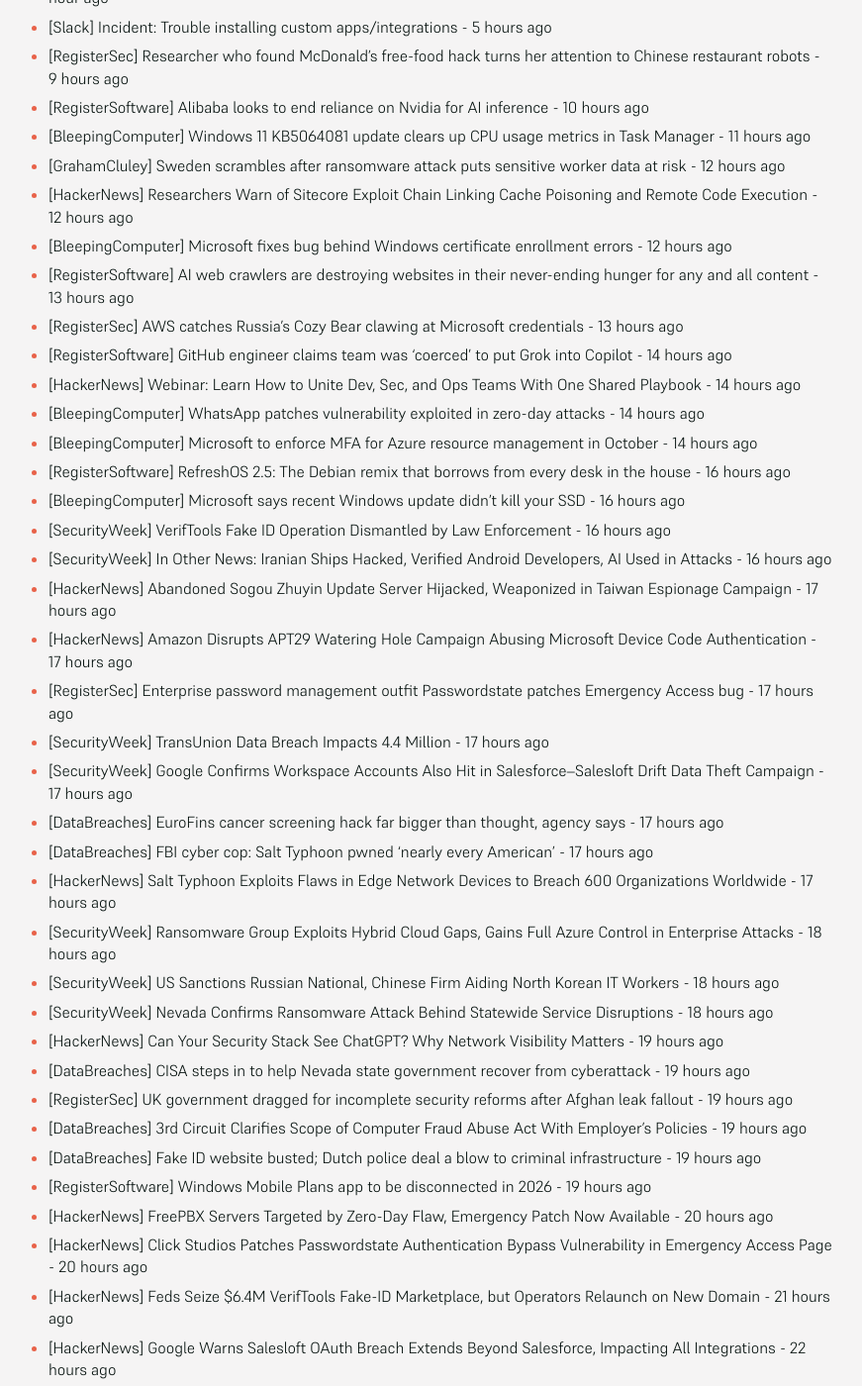
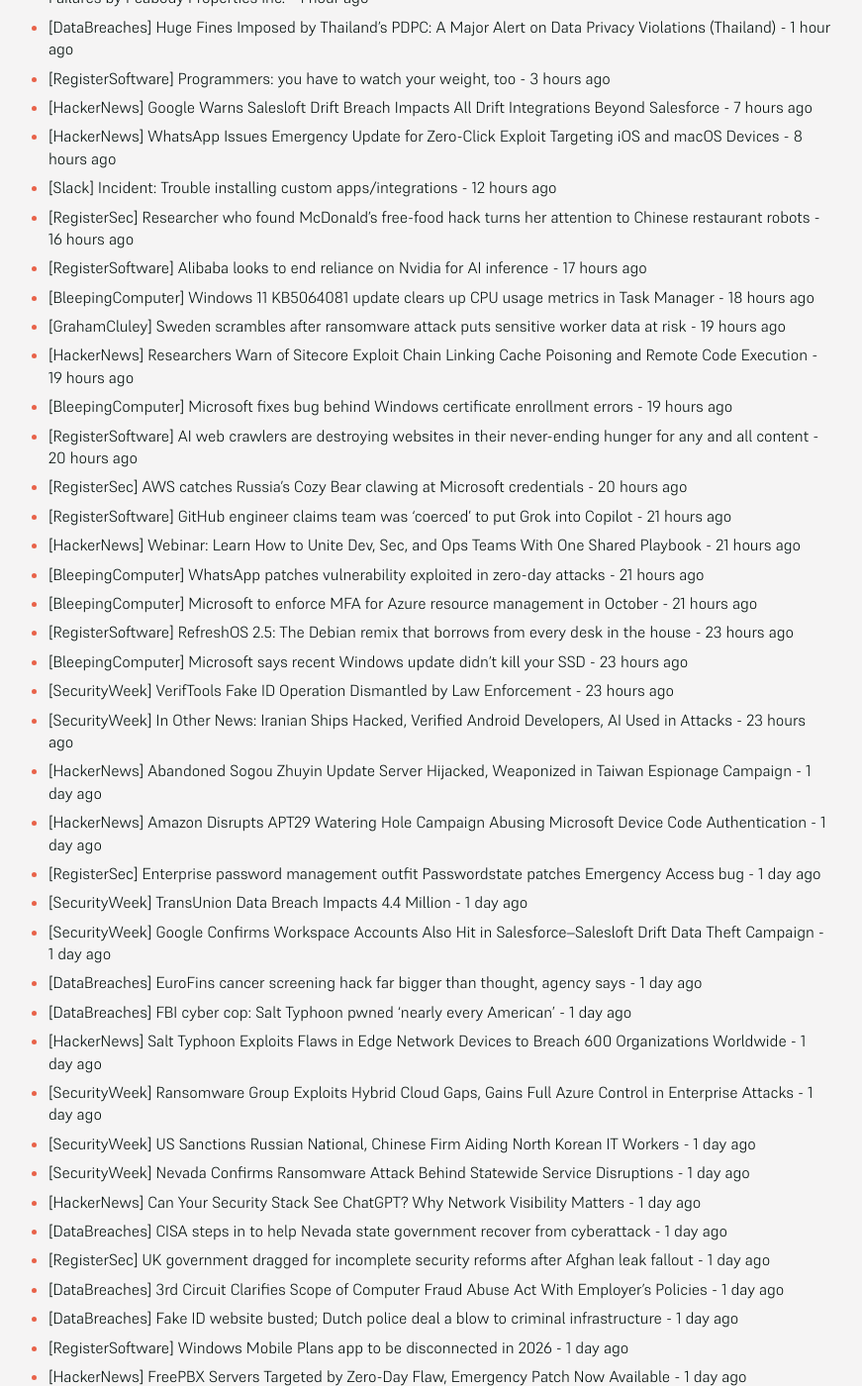
Before and after one commit to SecOpsNews/news, a Jekyll site: the page built from index.md, in a window 1280 px wide and 1400 px high, scrolled down 362 px. Shown: the whole window at 99% size, without its empty margins (215-1086 px from the left). Built offline with Jekyll 4.4.1, drawn with Linux system fonts in a browser that asks for light colours; some of the changed text lies outside the part shown.

Commit message:
New Feed

```diff
--- a/index.md
+++ b/index.md
@@ -9,46 +9,50 @@ description: Latest Updates
 
 <!-- SecOps start -->
 
-- [HackerNews] Google Warns Salesloft Drift Breach Impacts All Drift Integrations Beyond Salesforce - 48 minutes ago
-- [HackerNews] WhatsApp Issues Emergency Update for Zero-Click Exploit Targeting iOS and macOS Devices - 1 hour ago
-- [Slack] Incident: Trouble installing custom apps/integrations - 5 hours ago
-- [RegisterSec] Researcher who found McDonald's free-food hack turns her attention to Chinese restaurant robots - 9 hours ago
-- [RegisterSoftware] Alibaba looks to end reliance on Nvidia for AI inference - 10 hours ago
-- [BleepingComputer] Windows 11 KB5064081 update clears up CPU usage metrics in Task Manager - 11 hours ago
-- [GrahamCluley] Sweden scrambles after ransomware attack puts sensitive worker data at risk - 12 hours ago
-- [HackerNews] Researchers Warn of Sitecore Exploit Chain Linking Cache Poisoning and Remote Code Execution - 12 hours ago
-- [BleepingComputer] Microsoft fixes bug behind Windows certificate enrollment errors - 12 hours ago
-- [RegisterSoftware] AI web crawlers are destroying websites in their never-ending hunger for any and all content - 13 hours ago
-- [RegisterSec] AWS catches Russia's Cozy Bear clawing at Microsoft credentials - 13 hours ago
-- [RegisterSoftware] GitHub engineer claims team was 'coerced' to put Grok into Copilot - 14 hours ago
-- [HackerNews] Webinar: Learn How to Unite Dev, Sec, and Ops Teams With One Shared Playbook - 14 hours ago
-- [BleepingComputer] WhatsApp patches vulnerability exploited in zero-day attacks - 14 hours ago
-- [BleepingComputer] Microsoft to enforce MFA for Azure resource management in October - 14 hours ago
-- [RegisterSoftware] RefreshOS 2.5: The Debian remix that borrows from every desk in the house - 16 hours ago
-- [BleepingComputer] Microsoft says recent Windows update didn't kill your SSD - 16 hours ago
-- [SecurityWeek] VerifTools Fake ID Operation Dismantled by Law Enforcement - 16 hours ago
-- [SecurityWeek] In Other News: Iranian Ships Hacked, Verified Android Developers, AI Used in Attacks - 16 hours ago
-- [HackerNews] Abandoned Sogou Zhuyin Update Server Hijacked, Weaponized in Taiwan Espionage Campaign - 17 hours ago
-- [HackerNews] Amazon Disrupts APT29 Watering Hole Campaign Abusing Microsoft Device Code Authentication - 17 hours ago
-- [RegisterSec] Enterprise password management outfit Passwordstate patches Emergency Access bug - 17 hours ago
-- [SecurityWeek] TransUnion Data Breach Impacts 4.4 Million - 17 hours ago
-- [SecurityWeek] Google Confirms Workspace Accounts Also Hit in Salesforce–Salesloft Drift Data Theft Campaign - 17 hours ago
-- [DataBreaches] EuroFins cancer screening hack far bigger than thought, agency says - 17 hours ago
-- [DataBreaches] FBI cyber cop: Salt Typhoon pwned ‘nearly every American’ - 17 hours ago
-- [HackerNews] Salt Typhoon Exploits Flaws in Edge Network Devices to Breach 600 Organizations Worldwide - 17 hours ago
-- [SecurityWeek] Ransomware Group Exploits Hybrid Cloud Gaps, Gains Full Azure Control in Enterprise Attacks - 18 hours ago
-- [SecurityWeek] US Sanctions Russian National, Chinese Firm Aiding North Korean IT Workers - 18 hours ago
-- [SecurityWeek] Nevada Confirms Ransomware Attack Behind Statewide Service Disruptions - 18 hours ago
-- [HackerNews] Can Your Security Stack See ChatGPT? Why Network Visibility Matters - 19 hours ago
-- [DataBreaches] CISA steps in to help Nevada state government recover from cyberattack - 19 hours ago
-- [RegisterSec] UK government dragged for incomplete security reforms after Afghan leak fallout - 19 hours ago
-- [DataBreaches] 3rd Circuit Clarifies Scope of Computer Fraud Abuse Act With Employer’s Policies - 19 hours ago
-- [DataBreaches] Fake ID website busted; Dutch police deal a blow to criminal infrastructure - 19 hours ago
-- [RegisterSoftware] Windows Mobile Plans app to be disconnected in 2026 - 19 hours ago
-- [HackerNews] FreePBX Servers Targeted by Zero-Day Flaw, Emergency Patch Now Available - 20 hours ago
-- [HackerNews] Click Studios Patches Passwordstate Authentication Bypass Vulnerability in Emergency Access Page - 20 hours ago
-- [HackerNews] Feds Seize $6.4M VerifTools Fake-ID Marketplace, but Operators Relaunch on New Domain - 21 hours ago
-- [HackerNews] Google Warns Salesloft OAuth Breach Extends Beyond Salesforce, Impacting All Integrations - 22 hours ago
+- [HackerNews] Attackers Abuse Velociraptor Forensic Tool to Deploy Visual Studio Code for C2 Tunneling - 39 minutes ago
+- [DataBreaches] Massachusetts AG Secures $795,000 Settlement for Alleged Data Security and Breach Notification Failures by Peabody Properties Inc. - 1 hour ago
+- [DataBreaches] Huge Fines Imposed by Thailand’s PDPC: A Major Alert on Data Privacy Violations (Thailand) - 1 hour ago
+- [RegisterSoftware] Programmers: you have to watch your weight, too - 3 hours ago
+- [HackerNews] Google Warns Salesloft Drift Breach Impacts All Drift Integrations Beyond Salesforce - 7 hours ago
+- [HackerNews] WhatsApp Issues Emergency Update for Zero-Click Exploit Targeting iOS and macOS Devices - 8 hours ago
+- [Slack] Incident: Trouble installing custom apps/integrations - 12 hours ago
+- [RegisterSec] Researcher who found McDonald's free-food hack turns her attention to Chinese restaurant robots - 16 hours ago
+- [RegisterSoftware] Alibaba looks to end reliance on Nvidia for AI inference - 17 hours ago
+- [BleepingComputer] Windows 11 KB5064081 update clears up CPU usage metrics in Task Manager - 18 hours ago
+- [GrahamCluley] Sweden scrambles after ransomware attack puts sensitive worker data at risk - 19 hours ago
+- [HackerNews] Researchers Warn of Sitecore Exploit Chain Linking Cache Poisoning and Remote Code Execution - 19 hours ago
+- [BleepingComputer] Microsoft fixes bug behind Windows certificate enrollment errors - 19 hours ago
+- [RegisterSoftware] AI web crawlers are destroying websites in their never-ending hunger for any and all content - 20 hours ago
+- [RegisterSec] AWS catches Russia's Cozy Bear clawing at Microsoft credentials - 20 hours ago
+- [RegisterSoftware] GitHub engineer claims team was 'coerced' to put Grok into Copilot - 21 hours ago
+- [HackerNews] Webinar: Learn How to Unite Dev, Sec, and Ops Teams With One Shared Playbook - 21 hours ago
+- [BleepingComputer] WhatsApp patches vulnerability exploited in zero-day attacks - 21 hours ago
+- [BleepingComputer] Microsoft to enforce MFA for Azure resource management in October - 21 hours ago
+- [RegisterSoftware] RefreshOS 2.5: The Debian remix that borrows from every desk in the house - 23 hours ago
+- [BleepingComputer] Microsoft says recent Windows update didn't kill your SSD - 23 hours ago
+- [SecurityWeek] VerifTools Fake ID Operation Dismantled by Law Enforcement - 23 hours ago
+- [SecurityWeek] In Other News: Iranian Ships Hacked, Verified Android Developers, AI Used in Attacks - 23 hours ago
+- [HackerNews] Abandoned Sogou Zhuyin Update Server Hijacked, Weaponized in Taiwan Espionage Campaign - 1 day ago
+- [HackerNews] Amazon Disrupts APT29 Watering Hole Campaign Abusing Microsoft Device Code Authentication - 1 day ago
+- [RegisterSec] Enterprise password management outfit Passwordstate patches Emergency Access bug - 1 day ago
+- [SecurityWeek] TransUnion Data Breach Impacts 4.4 Million - 1 day ago
+- [SecurityWeek] Google Confirms Workspace Accounts Also Hit in Salesforce–Salesloft Drift Data Theft Campaign - 1 day ago
+- [DataBreaches] EuroFins cancer screening hack far bigger than thought, agency says - 1 day ago
+- [DataBreaches] FBI cyber cop: Salt Typhoon pwned ‘nearly every American’ - 1 day ago
+- [HackerNews] Salt Typhoon Exploits Flaws in Edge Network Devices to Breach 600 Organizations Worldwide - 1 day ago
+- [SecurityWeek] Ransomware Group Exploits Hybrid Cloud Gaps, Gains Full Azure Control in Enterprise Attacks - 1 day ago
+- [SecurityWeek] US Sanctions Russian National, Chinese Firm Aiding North Korean IT Workers - 1 day ago
+- [SecurityWeek] Nevada Confirms Ransomware Attack Behind Statewide Service Disruptions - 1 day ago
+- [HackerNews] Can Your Security Stack See ChatGPT? Why Network Visibility Matters - 1 day ago
+- [DataBreaches] CISA steps in to help Nevada state government recover from cyberattack - 1 day ago
+- [RegisterSec] UK government dragged for incomplete security reforms after Afghan leak fallout - 1 day ago
+- [DataBreaches] 3rd Circuit Clarifies Scope of Computer Fraud Abuse Act With Employer’s Policies - 1 day ago
+- [DataBreaches] Fake ID website busted; Dutch police deal a blow to criminal infrastructure - 1 day ago
+- [RegisterSoftware] Windows Mobile Plans app to be disconnected in 2026 - 1 day ago
+- [HackerNews] FreePBX Servers Targeted by Zero-Day Flaw, Emergency Patch Now Available - 1 day ago
+- [HackerNews] Click Studios Patches Passwordstate Authentication Bypass Vulnerability in Emergency Access Page - 1 day ago
+- [HackerNews] Feds Seize $6.4M VerifTools Fake-ID Marketplace, but Operators Relaunch on New Domain - 1 day ago
+- [HackerNews] Google Warns Salesloft OAuth Breach Extends Beyond Salesforce, Impacting All Integrations - 1 day ago
 - [NCSCGuidanceFeed] Social Media: how to use it safely - 1 day ago
 - [HackerNews] TamperedChef Malware Disguised as Fake PDF Editors Steals Credentials and Cookies - 1 day ago
 - [RegisterSoftware] China’s KylinOS Linux takes a great leap forward to v11 and kernel 6.6 - 1 day ago
@@ -89,23 +93,12 @@ description: Latest Updates
 - [SecurityWeek] China’s Salt Typhoon Hacked Critical Infrastructure Globally for Years - 1 day ago
 - [BleepingComputer] TransUnion suffers data breach impacting over 4.4 million people - 1 day ago
 - [RegisterSec] TransUnion admits 4.5M affected after third-party support app breached - 1 day ago
-- [RegisterSec] Thousands of Citrix NetScaler boxes still sitting ducks despite patches - 1 day ago
-- [RegisterSec] Ransomware crooks knock Swedish municipalities offline for measly sum of $168K - 1 day ago
-- [DataBreaches] South Korea fines SK Telecom US$97M over data breach - 1 day ago
-- [HackerNews] Webinar: Why Top Teams Are Prioritizing Code-to-Cloud Mapping in Our 2025 AppSec - 1 day ago
-- [Slack] Incident: Slack Apps displaying "We can't fully display this message" - 1 day ago
-- [SecurityWeek] CrowdStrike to Acquire Onum to Fuel Falcon Next-Gen SIEM With Real-Time Telemetry - 1 day ago
-- [DataBreaches] Taiwanese associated with Chinese group behind cyberattacks arrested - 1 day ago
-- [RegisterSec] Euro banks block billions in rogue PayPal direct debits after fraud glitch - 1 day ago
-- [HackerNews] Hidden Vulnerabilities of Project Management Tools & How FluentPro Backup Secures Them - 1 day ago
-- [SecurityWeek] Webinar Today: Ransomware Defense That Meets Evolving Compliance Mandates - 1 day ago
-- [RegisterSec] Law firm email blunder exposes Church of England abuse victim details - 1 day ago
-- [HackerNews] Malicious Nx Packages in ‘s1ngularity’ Attack Leaked 2,349 GitHub, Cloud, and AI Credentials - 1 day ago
-- [RegisterSoftware] Law firm email blunder exposes Church of England abuse victim details - 1 day ago
-- [SecurityWeek] Hackers Target Popular Nx Build System in First AI-Weaponized Supply Chain Attack - 1 day ago
-- [RegisterSoftware] UK unions want 'worker first' plan for AI as people fear for their jobs - 1 day ago
-- [HackerNews] U.S. Treasury Sanctions DPRK IT-Worker Scheme, Exposing $600K Crypto Transfers and $1M+ Profits - 1 day ago
-- [RegisterSec] If you thought China's Salt Typhoon was booted off critical networks, think again - 1 day ago
+- [RegisterSec] Thousands of Citrix NetScaler boxes still sitting ducks despite patches - 2 days ago
+- [RegisterSec] Ransomware crooks knock Swedish municipalities offline for measly sum of $168K - 2 days ago
+- [DataBreaches] South Korea fines SK Telecom US$97M over data breach - 2 days ago
+- [HackerNews] Webinar: Why Top Teams Are Prioritizing Code-to-Cloud Mapping in Our 2025 AppSec - 2 days ago
+- [Slack] Incident: Slack Apps displaying "We can't fully display this message" - 2 days ago
+- [DataBreaches] Taiwanese associated with Chinese group behind cyberattacks arrested - 2 days ago
 - [DataBreaches] Russian-linked hackers appear to have launched a crippling cyberattack on Western New Mexico University - 4 months ago
 - [DataBreaches] SK Telecom vows to take full responsibility for damage from recent data leak - 4 months ago
 - [HackerNews] Storm-1977 Hits Education Clouds with AzureChecker, Deploys 200+ Crypto Mining Containers - 4 months ago
```
